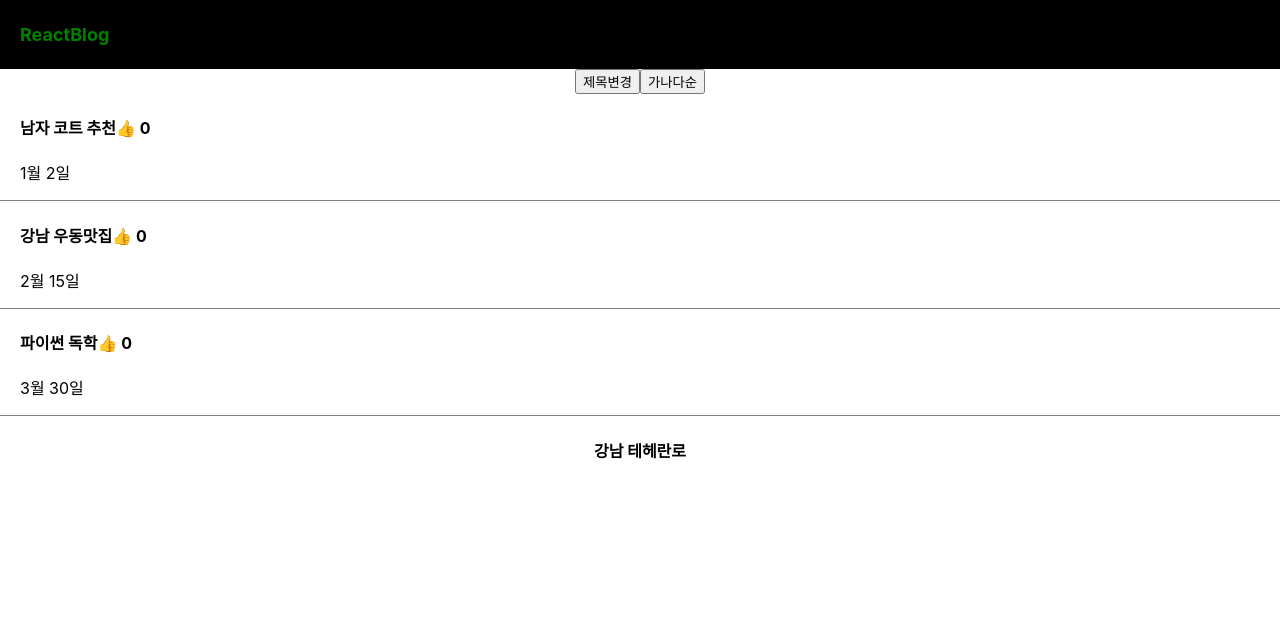
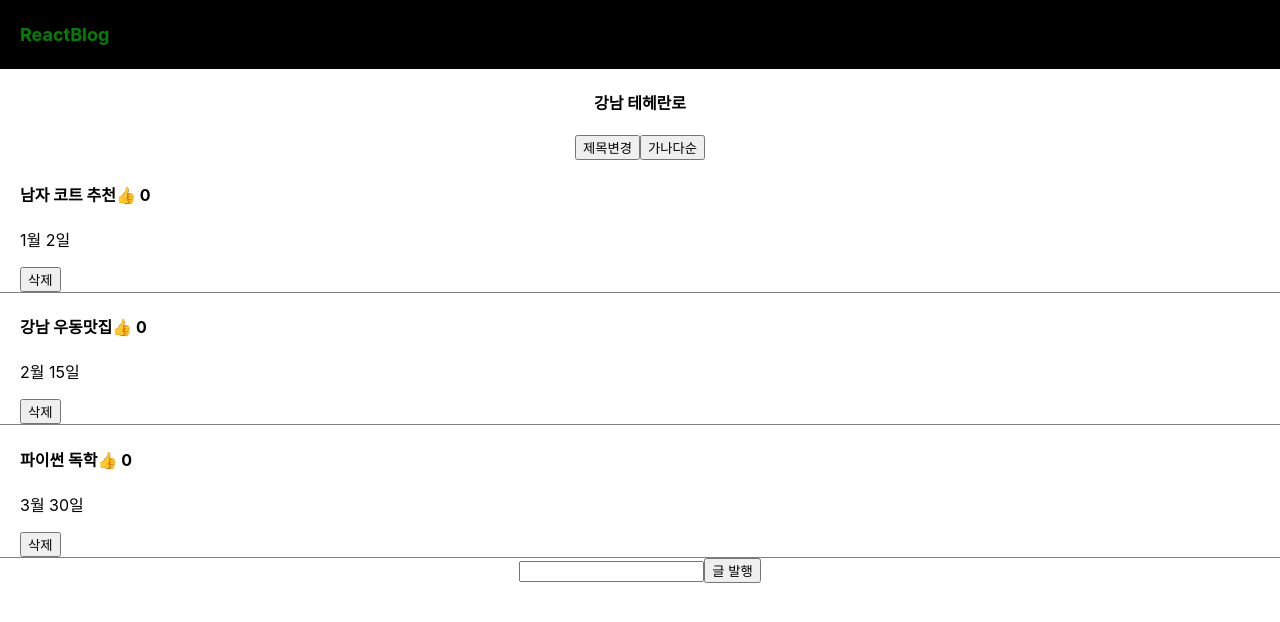
Before and after one commit to sstipdev/React, a React (Create React App) app: page / in a window 1280 px wide. Shown: the top 622 px of the page. Built offline with nearby package versions, Linux system fonts and the light colour scheme.

Commit message:
블로그 글 발행 만들기

```diff
--- a/src/App.js
+++ b/src/App.js
@@ -8,10 +8,11 @@ import { useState } from "react";
 function App() {
   const post = "강남 테헤란로";
   const [arr, setArr] = useState(["남자 코트 추천", "강남 우동맛집", "파이썬 독학"]);
-  const [sub] = useState(["1월 2일", "2월 15일", "3월 30일"]);
-  const [good, setGood] = useState([0, 0, 0]);
+  const [sub] = useState(["1월 2일", "2월 15일", "3월 30일", "5월 30일"]);
+  const [good, setGood] = useState([0, 0, 0, 0, 0]);
   const [modal, setModal] = useState(false);
   const [title, setTitle] = useState(0);
+  const [value, setValue] = useState("");
 
   // const func = () => {
   //   setGood(good + 1);
@@ -22,6 +23,7 @@ function App() {
       <div className="black-nav">
         <h4 style={{ color: "green", fontSize: "18px" }}>ReactBlog</h4>
       </div>
+      <h4>{post}</h4>
       <button
         onClick={() => {
           let copy = [...arr];
@@ -82,9 +84,10 @@ function App() {
             <h4>
               {arr[i]}
               <span
-                onClick={() => {
+                onClick={(e) => {
+                  e.stopPropagation();
                   let copy = [...good];
-                  copy[i] += 1;
+                  copy[i] = copy[i] + 1;
                   setGood(copy);
                 }}
               >
@@ -92,10 +95,35 @@ function App() {
               </span>
             </h4>
             <p>{sub[i]}</p>
+            <button
+              onClick={(e) => {
+                e.stopPropagation();
+                const copy = [...arr];
+                copy.splice(i, 1);
+                setArr(copy);
+                i--;
+              }}
+            >
+              삭제
+            </button>
           </div>
         );
       })}
-      <h4>{post}</h4>
+      <input
+        onChange={(e) => {
+          const value = e.target.value;
+          setValue(value);
+        }}
+      ></input>
+      <button
+        onClick={() => {
+          let copy = [...arr];
+          copy.unshift(value);
+          setArr(copy);
+        }}
+      >
+        글 발행
+      </button>
 
       {modal === true ? <Modal color={"skyblue"} sub={sub} title={title} arr={arr} setArr={setArr} /> : null}
     </div>
@@ -111,7 +139,7 @@ const Modal = (props) => {
       <button
         onClick={() => {
           let copy = [...props.arr];
-          copy[0] = "여자코트 추천";
+          copy[3] = "여자코트 추천";
           props.setArr(copy);
         }}
       >
```
